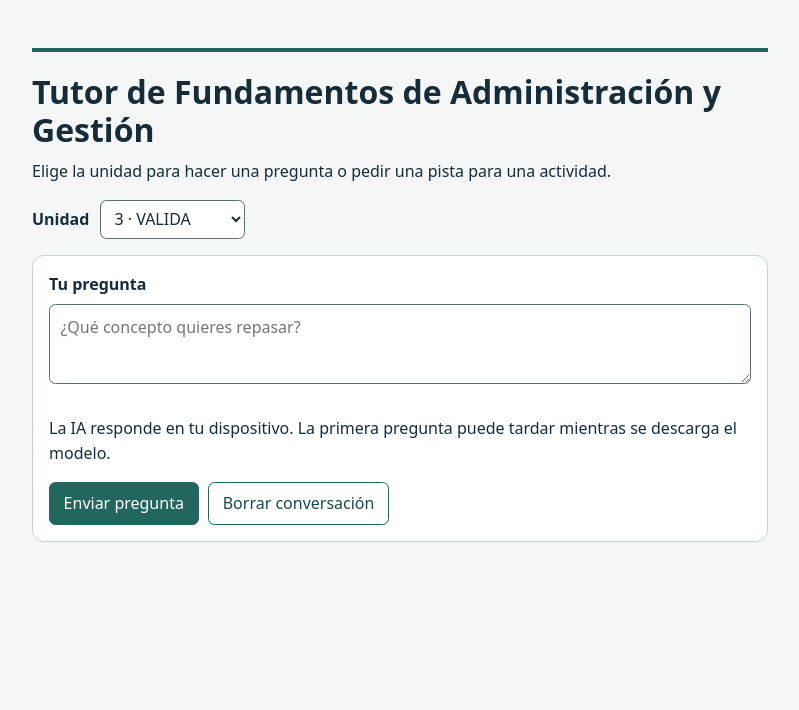
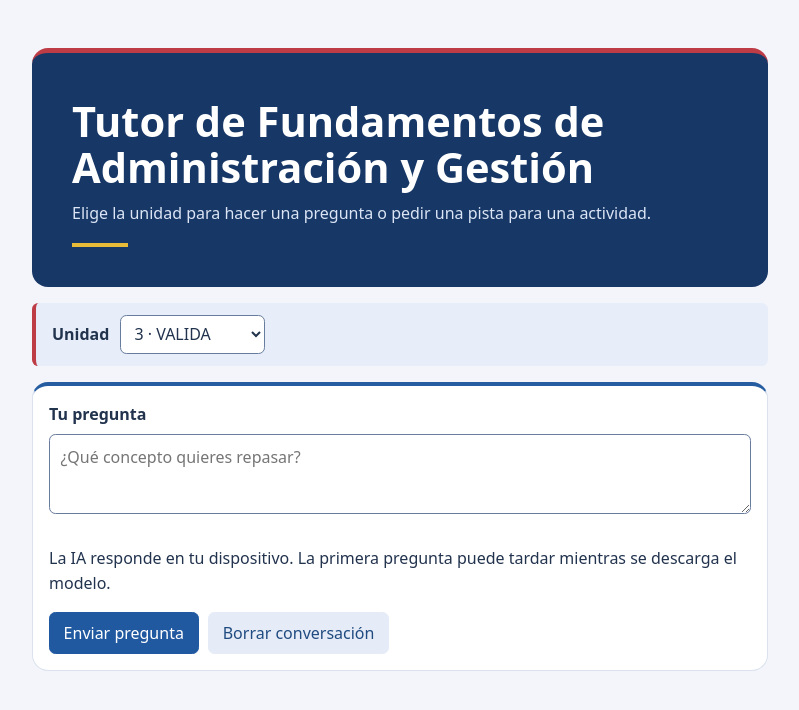
Before and after one commit to Aileon23/tutor-fag, a plain HTML site: page index.html in a window 1280 px wide. Shown: the whole page, without its empty margins (240-1039 px from the left). Drawn offline with Linux system fonts and the light colour scheme.

Commit message:
Aplica al tutor la paleta visual de las unidades de FAG

```diff
--- a/index.html
+++ b/index.html
@@ -10,8 +10,8 @@
       }
       body {
         margin: 0;
-        background: #f4f7f6;
-        color: #162c39;
+        background: #f3f5fa;
+        color: #22334e;
         font:
           1rem/1.55 system-ui,
           sans-serif;
@@ -22,25 +22,47 @@
         padding: clamp(1rem, 5vw, 3rem) 1rem;
       }
       header {
-        border-top: 4px solid #23665e;
-        padding-top: 1rem;
+        background: #173766;
+        color: #fff;
+        border-top: 5px solid #bd3c46;
+        border-radius: 1rem;
+        padding: clamp(1.25rem, 5vw, 2.5rem);
+      }
+      header::after {
+        content: "";
+        display: block;
+        width: 3.5rem;
+        height: 0.25rem;
+        margin-top: 1.1rem;
+        background: #e8bc38;
+      }
+      header p {
+        color: #dbe5f5;
+      }
+      a {
+        color: #2159a0;
       }
       header p,
       h1 {
         margin: 0;
       }
       h1 {
-        line-height: 1.2;
+        font-size: clamp(1.7rem, 5vw, 2.6rem);
+        line-height: 1.12;
         margin-block: 0.3rem 0.6rem;
       }
       form,
       article {
         background: #fff;
-        border: 1px solid #c4d5d1;
-        border-radius: 0.75rem;
+        border: 1px solid #dbe2ed;
+        border-radius: 1rem;
         padding: 1rem;
       }
+      form {
+        border-top: 4px solid #265da0;
+      }
       article {
+        border-inline-start: 4px solid #e8bc38;
         margin-block: 1rem;
         overflow-wrap: anywhere;
       }
@@ -57,7 +79,7 @@
         min-height: 5rem;
         margin: 0.45rem 0 0.6rem;
         padding: 0.65rem;
-        border: 1px solid #58716e;
+        border: 1px solid #687d9d;
         border-radius: 0.4rem;
         resize: vertical;
       }
@@ -66,23 +88,28 @@
         font: inherit;
       }
       button {
-        background: #23665e;
+        background: #2159a0;
         color: white;
-        border: 1px solid #23665e;
+        border: 1px solid #2159a0;
         border-radius: 0.4rem;
         padding: 0.5rem 0.85rem;
         cursor: pointer;
       }
       button[type="button"] {
-        color: #164b44;
-        background: white;
+        color: #204b80;
+        background: #e5ecf7;
+        border-color: #e5ecf7;
+      }
+      button:not(:disabled):hover {
+        background: #173d73;
+        color: white;
       }
       button:disabled {
         opacity: 0.65;
         cursor: default;
       }
       :focus-visible {
-        outline: 3px solid #9a5c10;
+        outline: 3px solid #dfae25;
         outline-offset: 3px;
       }
       .acciones {
@@ -96,17 +123,21 @@
         align-items: center;
         gap: 0.65rem;
         margin-top: 1rem;
+        padding: 0.75rem 1rem;
+        border-inline-start: 4px solid #bd3c46;
+        border-radius: 0.4rem;
+        background: #e7eef9;
       }
       select {
         font: inherit;
         color: inherit;
-        border: 1px solid #58716e;
+        border: 1px solid #687d9d;
         border-radius: 0.4rem;
         background: white;
         padding: 0.4rem 0.6rem;
       }
       #aviso {
-        color: #3e5755;
+        color: #173766;
       }
     </style>
   </head>
```
